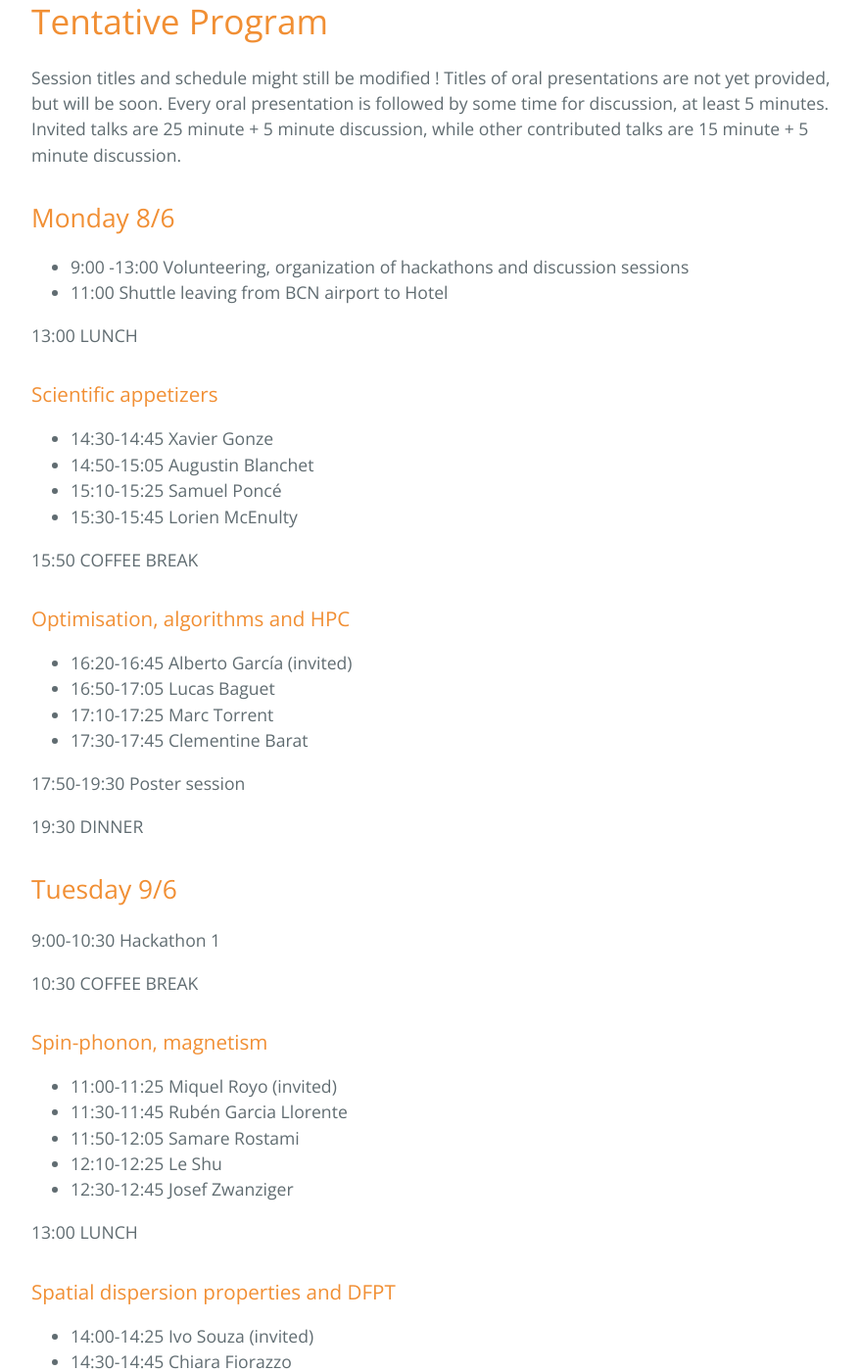
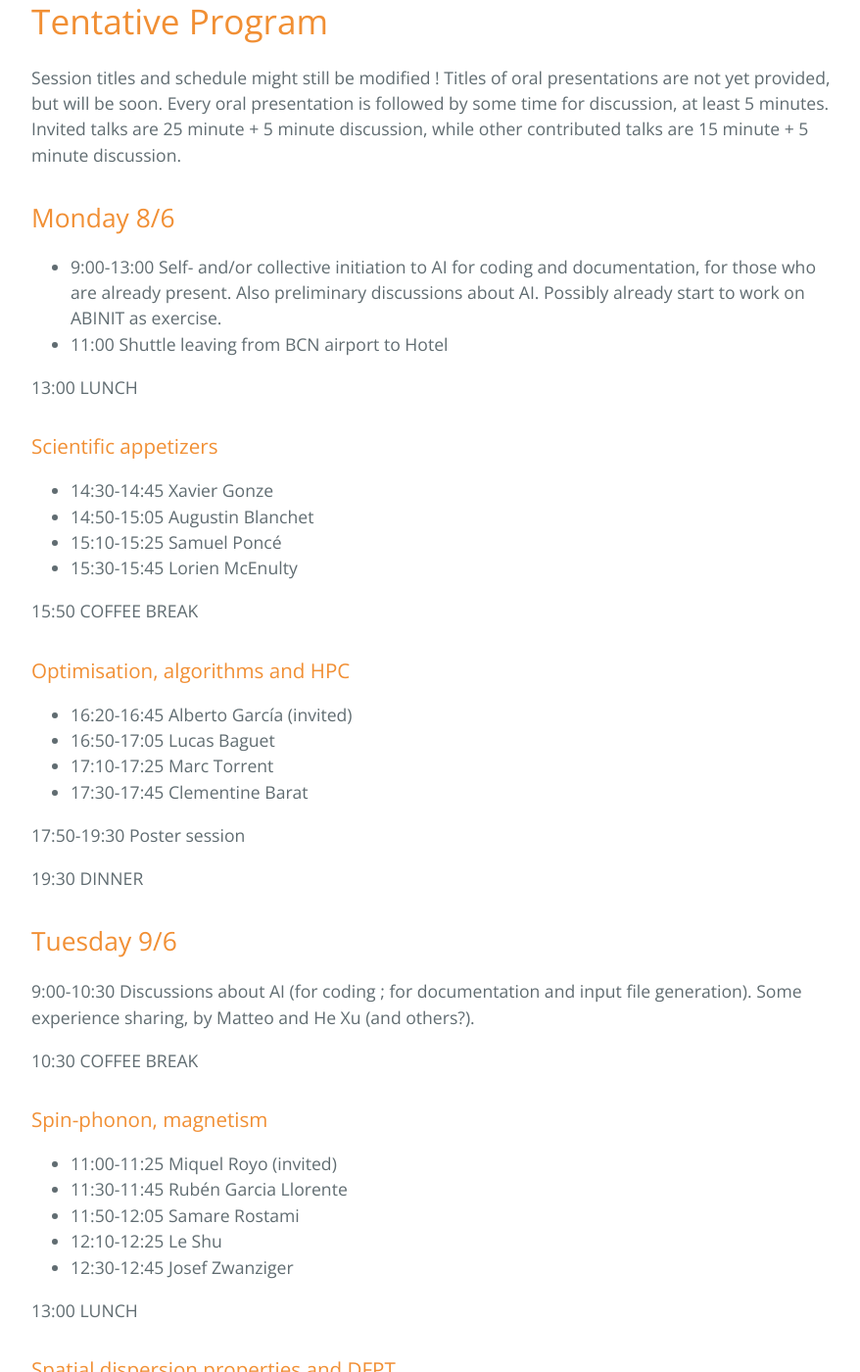
Before and after one commit to abinit/abidev2026, a Jekyll site: the page built from docs/program.md, in a window 1280 px wide and 1400 px high, scrolled down 579 px. Shown: the whole window at 98% size, without its empty margins (192-1070 px from the left). Built offline with Jekyll 4.4.1, drawn with Linux system fonts in a browser that asks for light colours; the repository's description, which GitHub fills in, is left out; some of the changed text lies outside the part shown.

Commit message:
Update program : AI sessions

```diff
--- a/docs/program.md
+++ b/docs/program.md
@@ -18,7 +18,7 @@ Session titles and schedule might still be modified ! Titles of oral presentatio
 
 ## Monday 8/6
 
-- 9:00 -13:00 Volunteering, organization of hackathons and discussion sessions
+- 9:00-13:00 Self- and/or collective initiation to AI for coding and documentation, for those who are already present. Also preliminary discussions about AI. Possibly already start to work on ABINIT as exercise.
 - 11:00 Shuttle leaving from BCN airport to Hotel
 
 13:00 LUNCH
@@ -46,7 +46,7 @@ Session titles and schedule might still be modified ! Titles of oral presentatio
 
 ## Tuesday 9/6
 
-9:00-10:30 Hackathon 1
+9:00-10:30 Discussions about AI (for coding ; for documentation and input file generation). Some experience sharing, by Matteo and He Xu (and others?).
 
 10:30 COFFEE BREAK
 
@@ -89,11 +89,13 @@ Session titles and schedule might still be modified ! Titles of oral presentatio
 
 ## Wednesday 10/6
 
-9:00-10:30 Hackathon 2
+9:00-10:30 Hackathon : AI "exercises" with ABINIT.
 
 10:30 COFFEE BREAK
 
-11:00-13:00 Discussions about AI (for coding ; for documentation and input file generation). Some experience sharing from Matteo and He Xu (and others ?)
+11:00-12:00 Feedback about AI (for coding ; for documentation and input file generation).
+
+12:00-13:00 Review previous hackathons + discuss new ones (also beautifications ?)
 
 13:00 LUNCH
 
@@ -133,9 +135,9 @@ Session titles and schedule might still be modified ! Titles of oral presentatio
 - 11:10-11:25 Hsiao-Yi Tsai
 - 11:30-11:45 Christian Tantardini
 
+11:50-12:20 Discussions (e.g. continued about AI or beautifications)
 
-11:50-12:30 Discussions. Then wrap up and final remarks
-
+12:20-12:30 Wrap up and final remarks
 
 12:30 LUNCH (Note the unusual time - other lunches are at 13:00)
 
```
